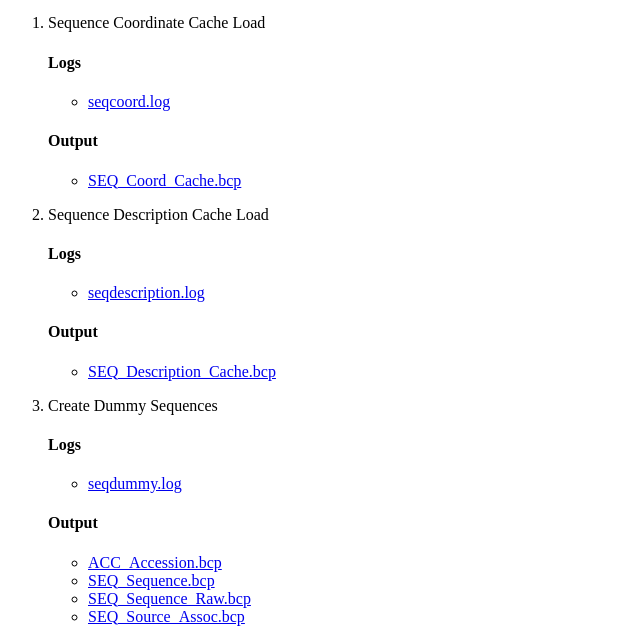
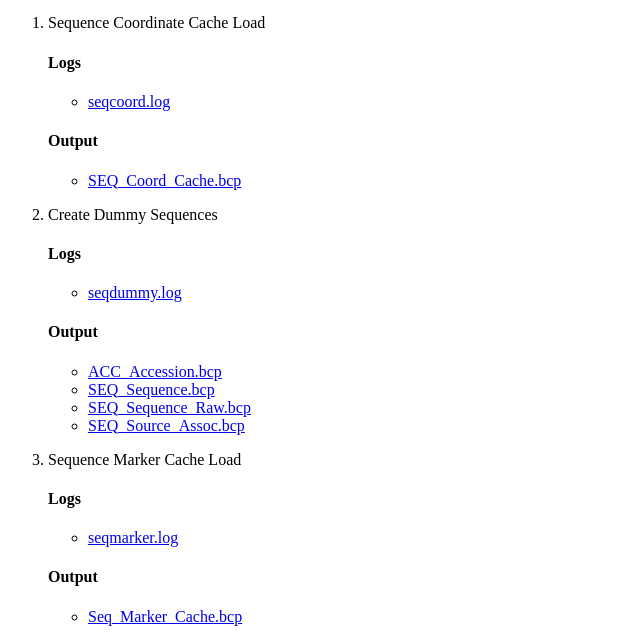
Before and after one commit to mgijax/seqcacheload, a plain HTML site: page index.html in a window 1280 px wide. Shown: the part 86-725 px from the top of the page, without its empty margins (0-640 px from the left). Drawn offline with Linux system fonts and the light colour scheme.

Commit message:
TR11652/HMD/seqcacheload-5-2-2-4

```diff
--- a/index.html
+++ b/index.html
@@ -13,16 +13,6 @@ Sequence Cache Loads
     <H4>Output</H4>
     <UL>
     <LI><A HREF="/data/loads/mgi/seqcacheload/output/SEQ_Coord_Cache.bcp">SEQ_Coord_Cache.bcp</A>
-    </UL>
-<P>
-<LI>Sequence Description Cache Load
-    <H4>Logs</H4>
-    <UL>
-    <LI><A HREF="/data/loads/mgi/seqcacheload/logs/seqdescription.log">seqdescription.log</A>
-    </UL>
-    <H4>Output</H4>
-    <UL>
-    <LI><A HREF="/data/loads/mgi/seqcacheload/output/SEQ_Description_Cache.bcp">SEQ_Description_Cache.bcp</A>
     </UL>
 <P>
 <LI>Create Dummy Sequences
```
Also changed, not shown: 1 other file.
